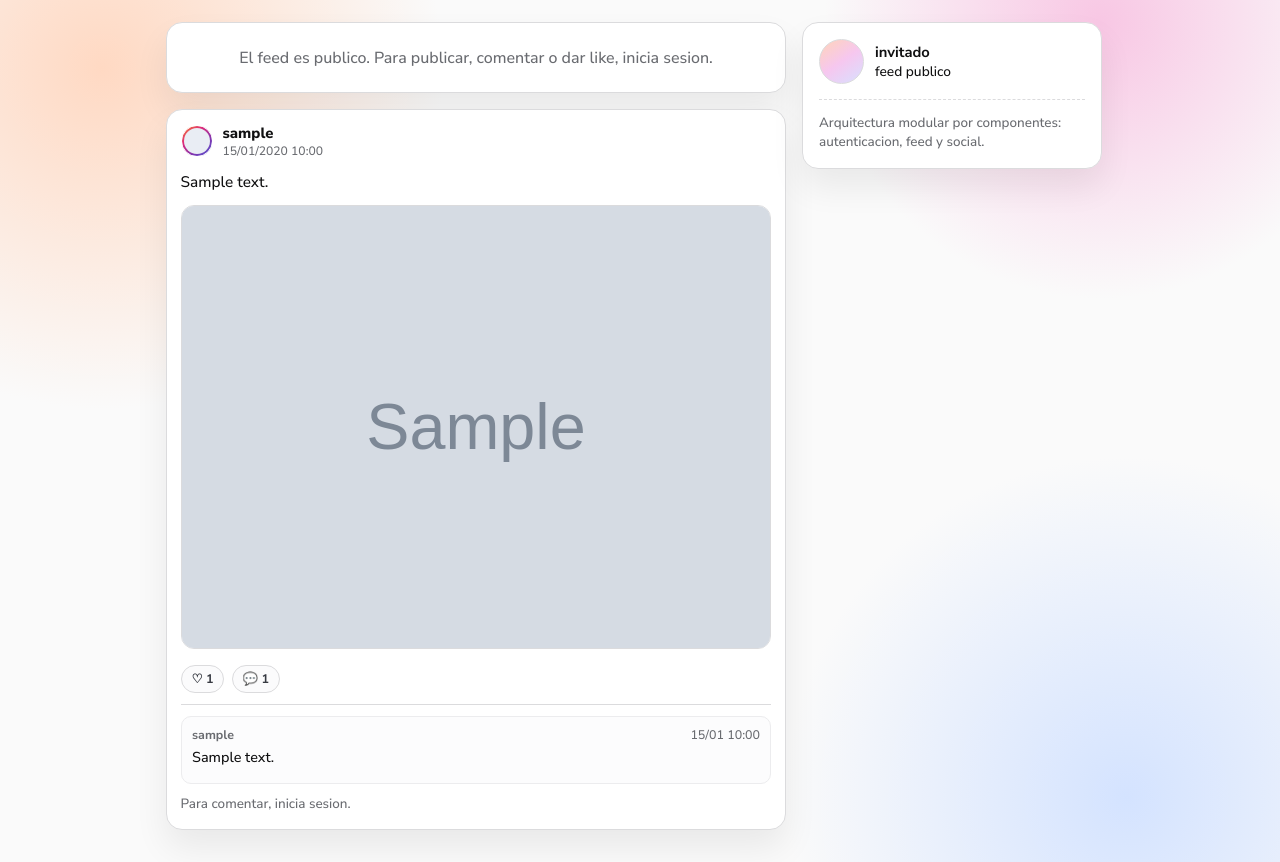
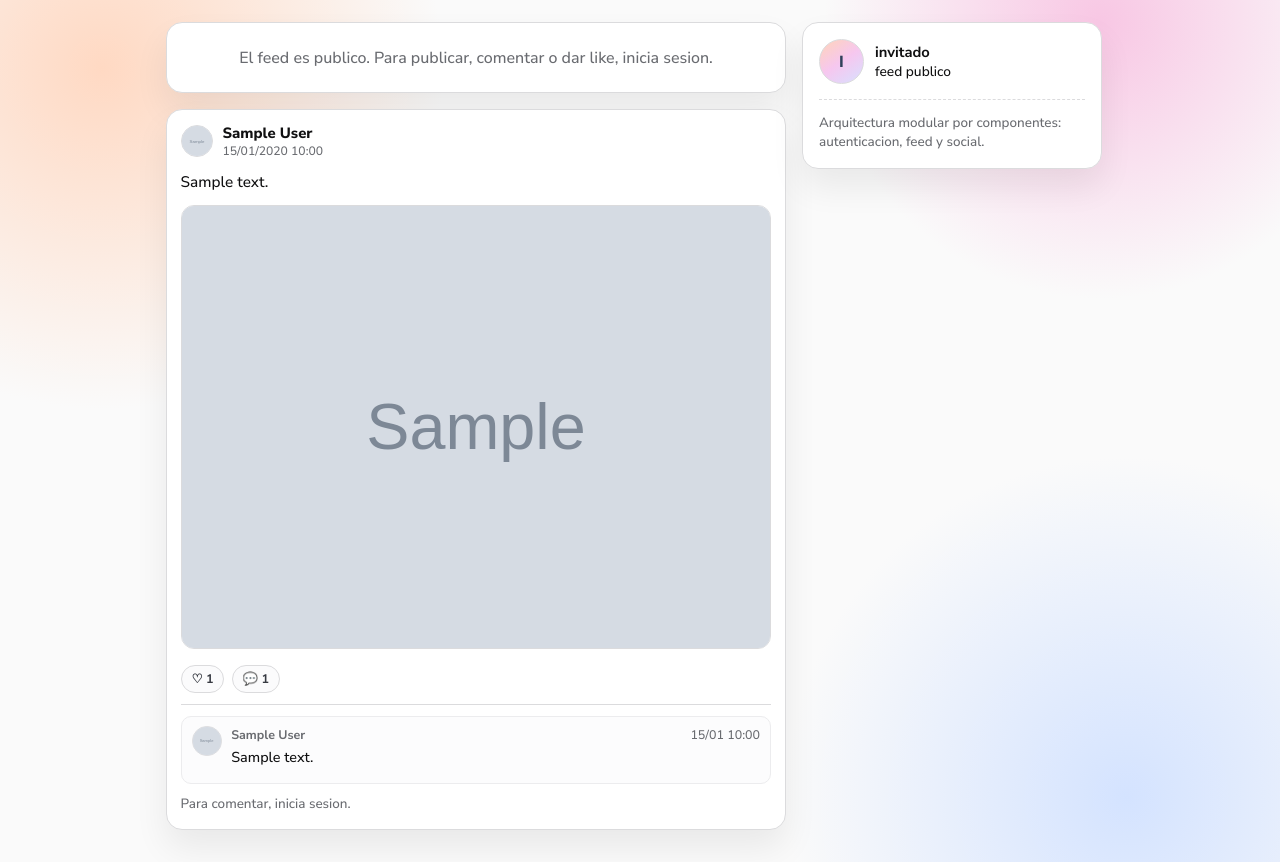
Before and after one commit to eimarramos/Aplicacion-Web-con-IA, a Flask app: page / in a window 1280 px wide. Shown: the part 61-923 px from the top of the page. Run offline with Flask 3, Linux system fonts and the light colour scheme; tables that the repository leaves empty hold one stand-in row (values such as "Sample post"); grey boxes marked "Sample" are stand-in pictures; some web fonts are replaced.

Commit message:
Mejorar la presentación de avatares en comentarios, publicaciones y barra superior; agregar estilos para avatares de respaldo.

```diff
--- a/static/css/components/feed.css
+++ b/static/css/components/feed.css
@@ -56,25 +56,28 @@
 .avatar {
   width: 2rem;
   height: 2rem;
-  border-radius: 999px;
-  border: 1px solid #fff;
-  padding: 2px;
-  background: linear-gradient(
-    140deg,
-    var(--brand-a),
-    var(--brand-b),
-    var(--brand-c),
-    var(--brand-d)
-  );
+  min-width: 2rem;
+  min-height: 2rem;
+  border-radius: 50%;
+  border: 1px solid var(--line);
+  overflow: hidden;
+  flex: 0 0 2rem;
 }
 
-.avatar::before {
-  content: "";
+img.avatar {
   display: block;
-  width: 100%;
-  height: 100%;
-  border-radius: inherit;
+  padding: 0;
+  object-fit: cover;
   background: #e9edf4;
+}
+
+.fallback-avatar {
+  display: inline-flex;
+  align-items: center;
+  justify-content: center;
+  background: linear-gradient(145deg, #ffd4b8, #f6c7ef, #d8e0ff);
+  font-weight: 800;
+  color: #2f405a;
 }
 
 .meta-name {
@@ -94,7 +97,7 @@
   font-size: 0.96rem;
 }
 
-.post img {
+.post .post-media {
   width: 100%;
   max-height: 560px;
   object-fit: cover;
@@ -156,6 +159,39 @@
   border-radius: 10px;
   padding: 0.55rem 0.65rem;
   background: #fcfcfd;
+  display: flex;
+  align-items: flex-start;
+  gap: 0.6rem;
+}
+
+.comment-avatar-wrap {
+  flex: 0 0 auto;
+}
+
+.comment-avatar {
+  width: 1.85rem;
+  height: 1.85rem;
+  min-width: 1.85rem;
+  min-height: 1.85rem;
+  border-radius: 50%;
+  border: 1px solid var(--line);
+  overflow: hidden;
+  flex: 0 0 1.85rem;
+  display: inline-flex;
+  align-items: center;
+  justify-content: center;
+  font-size: 0.78rem;
+}
+
+img.comment-avatar {
+  display: block;
+  object-fit: cover;
+  background: #e9edf4;
+}
+
+.comment-body {
+  min-width: 0;
+  flex: 1;
 }
 
 .comment-head {
--- a/static/css/components/topbar.css
+++ b/static/css/components/topbar.css
@@ -58,6 +58,15 @@
   object-fit: cover;
 }
 
+.top-avatar-fallback {
+  display: inline-flex;
+  align-items: center;
+  justify-content: center;
+  font-weight: 800;
+  color: #2f405a;
+  background: linear-gradient(145deg, #ffd4b8, #f6c7ef, #d8e0ff);
+}
+
 @media (max-width: 580px) {
   .top-bar-inner {
     padding-inline: 0.65rem;
--- a/templates/components/comment_list.html
+++ b/templates/components/comment_list.html
@@ -2,13 +2,29 @@
 <div class="comments-list">
   {% for comment in post.comments|sort(attribute='created_at', reverse=true) %}
   <div class="comment-item">
+    <div class="comment-avatar-wrap">
+      {% if comment.author.avatar_url %}
+      <img
+        src="{{ comment.author.avatar_url }}"
+        alt="Avatar de {{ comment.author.display_name or comment.author.username }}"
+        class="comment-avatar"
+      />
+      {% else %}
+      <div class="comment-avatar fallback-avatar">
+        {{ (comment.author.display_name or comment.author.username)[0]|upper }}
+      </div>
+      {% endif %}
+    </div>
+    <div class="comment-body">
       <div class="comment-head">
-      <strong>{{ comment.author.username }}</strong>
+        <strong
+          >{{ comment.author.display_name or comment.author.username }}</strong
+        >
         <span>{{ comment.created_at.strftime('%d/%m %H:%M') }}</span>
       </div>
       <p>{{ comment.text }}</p>
-    {% if current_user.is_authenticated and (comment.user_id == current_user.id
-    or post.user_id == current_user.id) %}
+      {% if current_user.is_authenticated and (comment.user_id ==
+      current_user.id or post.user_id == current_user.id) %}
       <form
         action="{{ url_for('social.delete_comment', comment_id=comment.id) }}"
         method="post"
@@ -18,6 +34,7 @@
       </form>
       {% endif %}
     </div>
+  </div>
   {% endfor %}
 </div>
 {% else %}
--- a/templates/components/post_card.html
+++ b/templates/components/post_card.html
@@ -1,8 +1,20 @@
 <article class="post card" style="--i: {{ post_index }}">
   <header class="post-head">
-    <div class="avatar"></div>
+    {% if post.author.avatar_url %}
+    <img
+      src="{{ post.author.avatar_url }}"
+      alt="Avatar de {{ post.author.display_name or post.author.username }}"
+      class="avatar"
+    />
+    {% else %}
+    <div class="avatar fallback-avatar">
+      {{ (post.author.display_name or post.author.username)[0]|upper }}
+    </div>
+    {% endif %}
     <div>
-      <div class="meta-name">{{ post.author.username }}</div>
+      <div class="meta-name">
+        {{ post.author.display_name or post.author.username }}
+      </div>
       <div class="meta-date">
         {{ post.created_at.strftime('%d/%m/%Y %H:%M') }}
       </div>
@@ -13,6 +25,7 @@
 
   {% if post.image_url %}
   <img
+    class="post-media"
     src="{{ post.image_url }}"
     alt="Imagen de la publicacion"
     loading="lazy"
--- a/templates/components/topbar.html
+++ b/templates/components/topbar.html
@@ -4,9 +4,22 @@
       <h1 class="logo">InstaClone</h1>
     </a>
     <div class="top-actions">
-      {% if current_user.is_authenticated %}
+      {% if current_user.is_authenticated %} {% if current_user.avatar_url %}
+      <img
+        src="{{ current_user.avatar_url }}"
+        alt="Avatar de {{ current_user.display_name or current_user.username }}"
+        class="top-avatar"
+      />
+      {% else %}
+      <span class="top-avatar top-avatar-fallback"
+        >{{ (current_user.display_name or current_user.username)[0]|upper
+        }}</span
+      >
+      {% endif %}
       <a class="icon-pill" href="{{ url_for('auth.edit_profile') }}">Perfil</a>
-      <span class="icon-pill">{{ current_user.username }}</span>
+      <span class="icon-pill"
+        >{{ current_user.display_name or current_user.username }}</span
+      >
       <a class="icon-pill" href="{{ url_for('auth.logout') }}">Salir</a>
       {% else %}
       <a class="icon-pill" href="{{ url_for('auth.login') }}">Login</a>
--- a/templates/index.html
+++ b/templates/index.html
@@ -46,10 +46,24 @@ block content %}
 
   <aside class="sidebar card">
     <div class="profile">
-      <div class="profile-avatar"></div>
+      {% if current_user.is_authenticated and current_user.avatar_url %}
+      <img
+        src="{{ current_user.avatar_url }}"
+        alt="Avatar de {{ current_user.display_name or current_user.username }}"
+        class="profile-avatar"
+      />
+      {% elif current_user.is_authenticated %}
+      <div class="profile-avatar fallback-avatar">
+        {{ (current_user.display_name or current_user.username)[0]|upper }}
+      </div>
+      {% else %}
+      <div class="profile-avatar fallback-avatar">I</div>
+      {% endif %}
       <div class="profile-main">
         {% if current_user.is_authenticated %}
-        <strong>{{ current_user.username }}</strong>
+        <strong
+          >{{ current_user.display_name or current_user.username }}</strong
+        >
         comunidad instaclone {% else %}
         <strong>invitado</strong>
         feed publico {% endif %}
```
Lines whose indentation alone changed are shown as unchanged.
